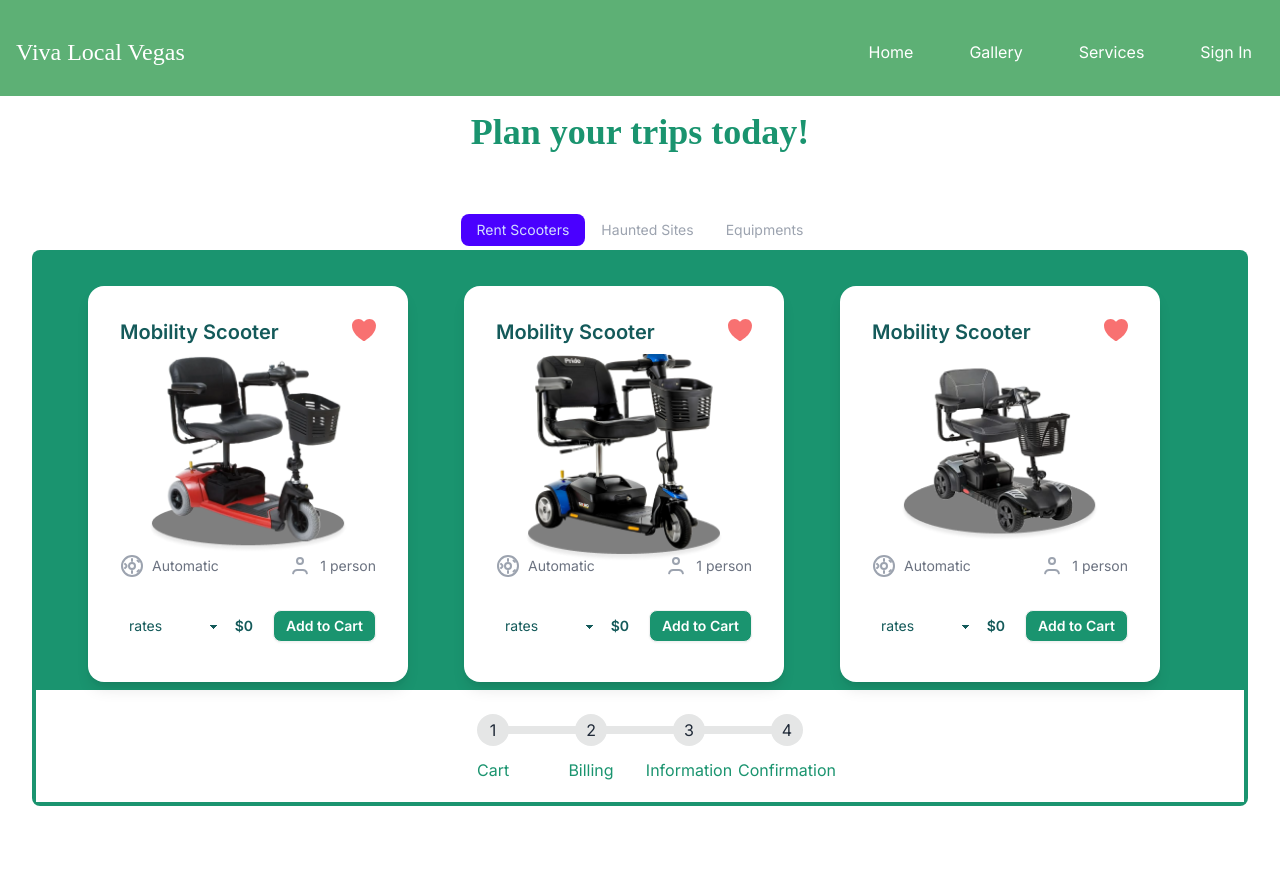
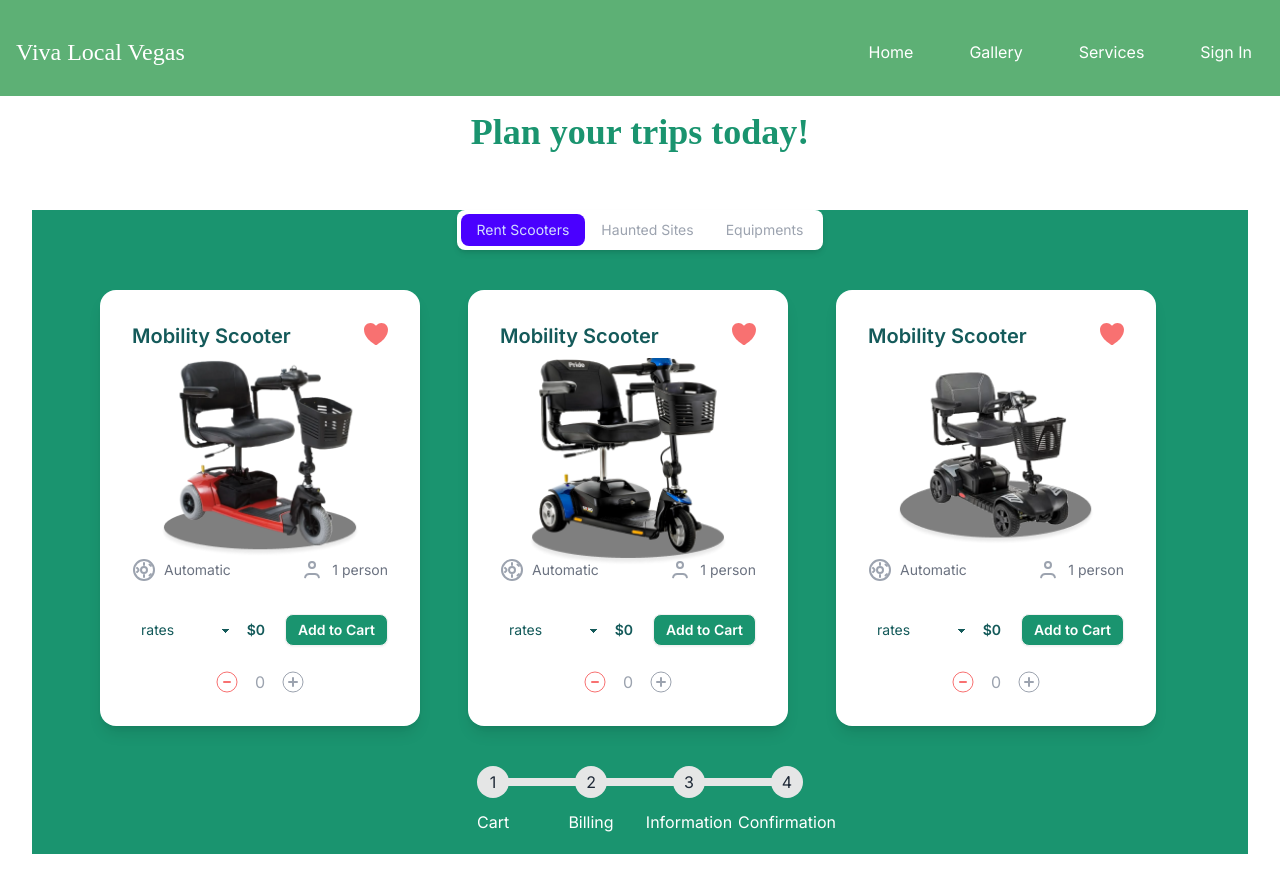
Before and after one commit to GarudaKurt/nextjsWebApp, a Next.js app: page /bookings in a window 1280 px wide. Shown: the top 892 px of the page. Built offline with nearby package versions, Linux system fonts and the light colour scheme; a web font is replaced by a local one.

Commit message:
refactor cart Cards

```diff
--- a/src/app/bookings/page.jsx
+++ b/src/app/bookings/page.jsx
@@ -9,21 +9,46 @@ const AddBooking = () => {
 
     const tabs = ["Rent Scooters", "Haunted Sites", "Equipments"]
 
+
+    const renderTabContent = () => {
+        switch(selectedTab) {
+          case "Rent Scooters":
+            return(
+                <>
+                    <div className="grid grid-cols- md:grid-cols-2 lg:grid-cols-3 px-10 w-full justify-center">
+                        <AddCartCard images={"/images/bookings/red-bike.png"} />
+                        <AddCartCard images={"/images/bookings/blue-bike.png"} />
+                        <AddCartCard images={"/images/bookings/black-bike.png"} />
+                    </div>
+                </>
+            )
+          case "Haunted Sites":
+            return(
+                <>
+                    <h1>Hello haunted</h1>
+                </>
+            )
+          case "Equipments":
+            return(
+                <>
+                    <h1>Hello Equipments</h1>
+                </>
+            )
+        }
+    }
+
     return (
         <>
             <AddNavbar />
             <div className="bg-white py-24 mx-auto max-w-7xl px-4 sm:px-6 lg:px-8 overflow-hidden">
-                {/* Centering the header */}
                 <div className="flex flex-col sm:flex-row justify-center items-center space-y-4 sm:space-y-0 sm:space-x-4">
                     <h2 className="text-clearGreen font-yesteryear text-4xl font-bold leading-loose pb-2.5">
                         Plan your trips today!
                     </h2>
                 </div>
-
-                {/* Tab-like button box */}
-                <div className="flex flex-wrap justify-center  mt-8">
-                    <div className="container mx-auto text-lg">
-                        <div className="tabs tabs-boxed bg-white rounded-lg  flex justify-center">
+                <div className="bg-clearGreen">
+                    <div className="container mx-auto mt-8 text-lg flex justify-center">
+                        <div className="tabs tabs-boxed bg-white rounded-lg shadow-md">
                             {tabs.map((tab, index) => (
                                 <button
                                 key={index}
@@ -39,35 +64,16 @@ const AddBooking = () => {
                             ))}
                         </div>
                     </div>
+                    <div className="w-full px-4  p-2 text-center">
+                        {renderTabContent()}
                     </div>
-
-                {/* Displaying content based on the selected tab */}
-                <div className="bg-clearGreen tabs tabs-boxed rounded-lg shadow-m">
-                    {selectedTab === "Rent Scooters" && (
-                        <div className="grid grid-cols- md:grid-cols-2 lg:grid-cols-3 px-10 w-full justify-center">
-                            <AddCartCard images={"/images/bookings/red-bike.png"} />
-                            <AddCartCard images={"/images/bookings/blue-bike.png"} />
-                            <AddCartCard images={"/images/bookings/black-bike.png"} />
-                        </div>
-                    )}
-
-                    {selectedTab === "Haunted Sites" && (
-                        <div className="text-center">
-                            <h3>Haunted Sites content goes here</h3>
-                        </div>
-                    )}
-
-                    {selectedTab === "Equipments" && (
-                        <div className="text-center">
-                            <h3>Equipments content goes here</h3>
-                        </div>
-                    )}
-
-                    <div className="bg-white flex justify-center py-5">
+                    <div className="bg-clearGreen text-white flex justify-center py-5">
                         <AddSteps />
                     </div>
                 </div>
+
             </div>
+
         </>
     )
 }
--- a/src/components/cards/cartCards.jsx
+++ b/src/components/cards/cartCards.jsx
@@ -1,26 +1,42 @@
-"use client"
-import Image from "next/image"
-import { useState } from "react"
+import { useState, useEffect } from "react";
 
 const AddCartCard = ({ images }) => {
-    const [priceRates, setPriceRates] = useState(0)
+    const [priceRates, setPriceRates] = useState(0);
+    const [qty, setQty] = useState(0);
+    const [rate, setRate] = useState(""); // Store the selected rate
 
+    // This effect recalculates price when qty or rate changes
+    useEffect(() => {
+        let total = 0;
+        switch (rate) {
+            case "24 hours":
+                total = qty * 35;
+                break;
+            case "48 hours":
+                total = qty * 55;
+                break;
+            case "120 hours":
+                total = qty * 135;
+                break;
+            default:
+                total = 0;
+        }
+        setPriceRates(total);
+    }, [qty, rate]); // Dependency array, will run the effect when either changes
+
+    // Handles rate change
     const handleRateChange = (e) => {
         const selectedRate = e.target.value;
-        switch (selectedRate) {
-            case "24 hours":
-                setPriceRates(35);
-                break;
-            case "48 hours":
-                setPriceRates(55);
-                break;
-            case "120 hours":
-                setPriceRates(135);
-                break;
-            default:
-                setPriceRates(0);
-        }
-    }
+        setRate(selectedRate); // Update rate when the user selects a new one
+    };
+
+    const handleDecrement = () => {
+        if (qty > 0) setQty(qty - 1);
+    };
+
+    const handleIncrement = () => {
+        setQty(qty + 1);
+    };
 
     return (
         <div className="card w-80 bg-white mt-8 shadow-lg mb-2 ml-3">
@@ -33,7 +49,7 @@ const AddCartCard = ({ images }) => {
                 </div>
 
                 <div className="w-full h-40">
-                    <Image
+                    <img
                         src={images}
                         alt="Scooter"
                         className="rounded-md mx-auto"
@@ -73,11 +89,33 @@ const AddCartCard = ({ images }) => {
                         <option>120 hours</option>
                     </select>
                     <p className="text-sm font-semibold">${priceRates}</p>
-                    <button className="btn btn-sm ml-5 text-white bg-clearGreen ">Add to Cart</button>
+                    <button className="btn btn-sm ml-5 text-white bg-clearGreen">Add to Cart</button>
+                </div>
+
+                {/* Quantity Increment/Decrement Buttons */}
+                <div className="flex justify-center items-center mt-2">
+                    {/* Decrement Button */}
+                    <button className="text-red-400" onClick={handleDecrement}>
+                        <svg xmlns="http://www.w3.org/2000/svg" fill="none" viewBox="0 0 24 24" stroke="currentColor" className="h-6 w-6">
+                            <circle cx="12" cy="12" r="10" />
+                            <path strokeLinecap="round" strokeLinejoin="round" strokeWidth="2" d="M15 12H9" />
+                        </svg>
+                    </button>
+
+                    {/* Quantity Display */}
+                    <span className="mx-4 text-md text-gray-400">{qty}</span>
+
+                    {/* Increment Button */}
+                    <button className="text-gray-400" onClick={handleIncrement}>
+                        <svg xmlns="http://www.w3.org/2000/svg" fill="none" viewBox="0 0 24 24" stroke="currentColor" className="h-6 w-6">
+                            <circle cx="12" cy="12" r="10" />
+                            <path strokeLinecap="round" strokeLinejoin="round" strokeWidth="2" d="M12 8v8m-4-4h8" />
+                        </svg>
+                    </button>
                 </div>
             </div>
         </div>
-    )
-}
+    );
+};
 
-export default AddCartCard
+export default AddCartCard;
--- a/src/components/steps/page.jsx
+++ b/src/components/steps/page.jsx
@@ -4,7 +4,7 @@
 const AddSteps = () => {
     return (
         <>
-            <ul className="steps steps-vertical text-clearGreen lg:steps-horizontal">
+            <ul className="steps steps-vertical text-white lg:steps-horizontal">
                 <li className="step step-white ">Cart</li>
                 <li className="step step-white">Billing</li>
                 <li className="step step-white">Information</li>
```
Lines whose indentation alone changed are shown as unchanged.
